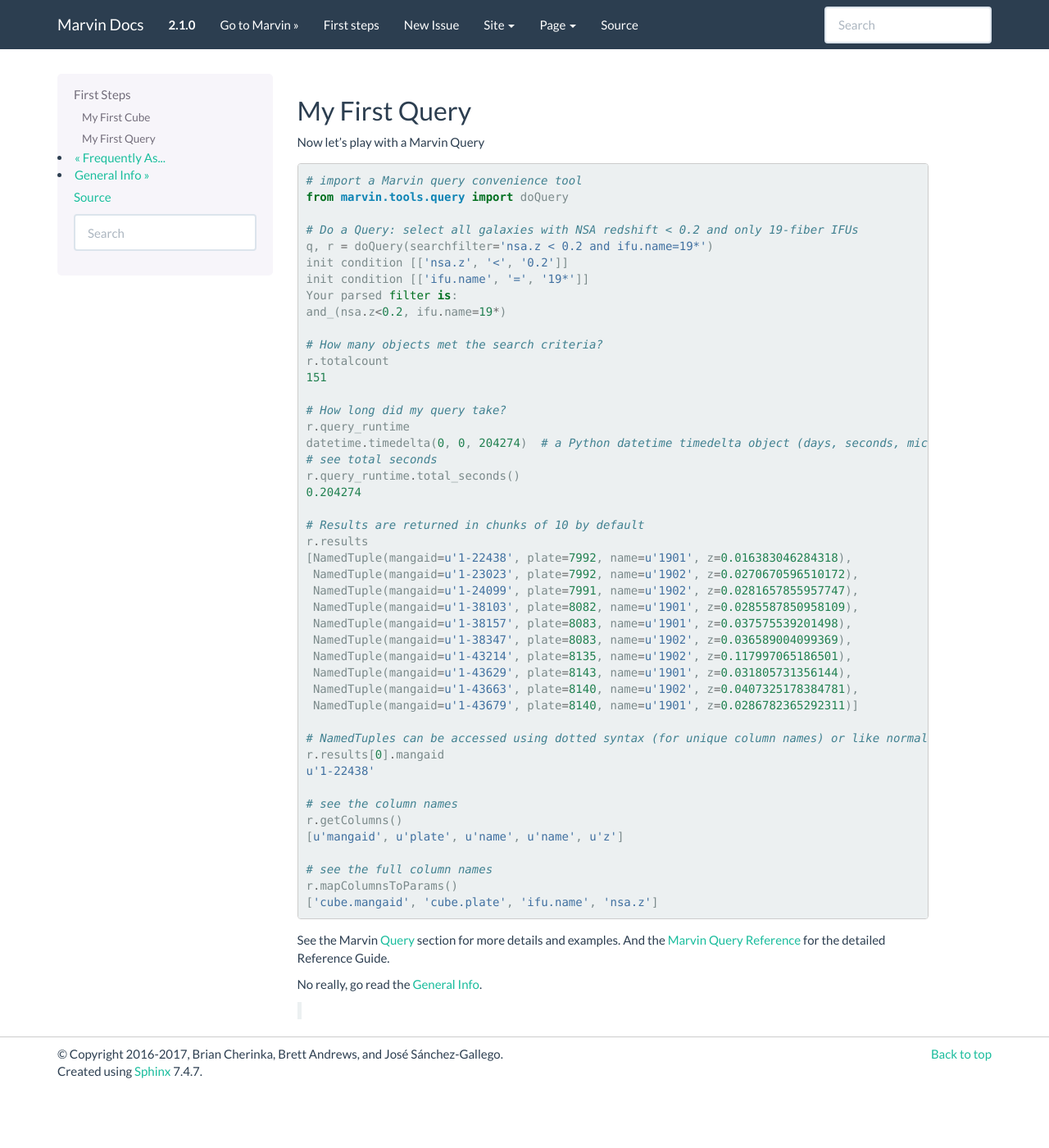
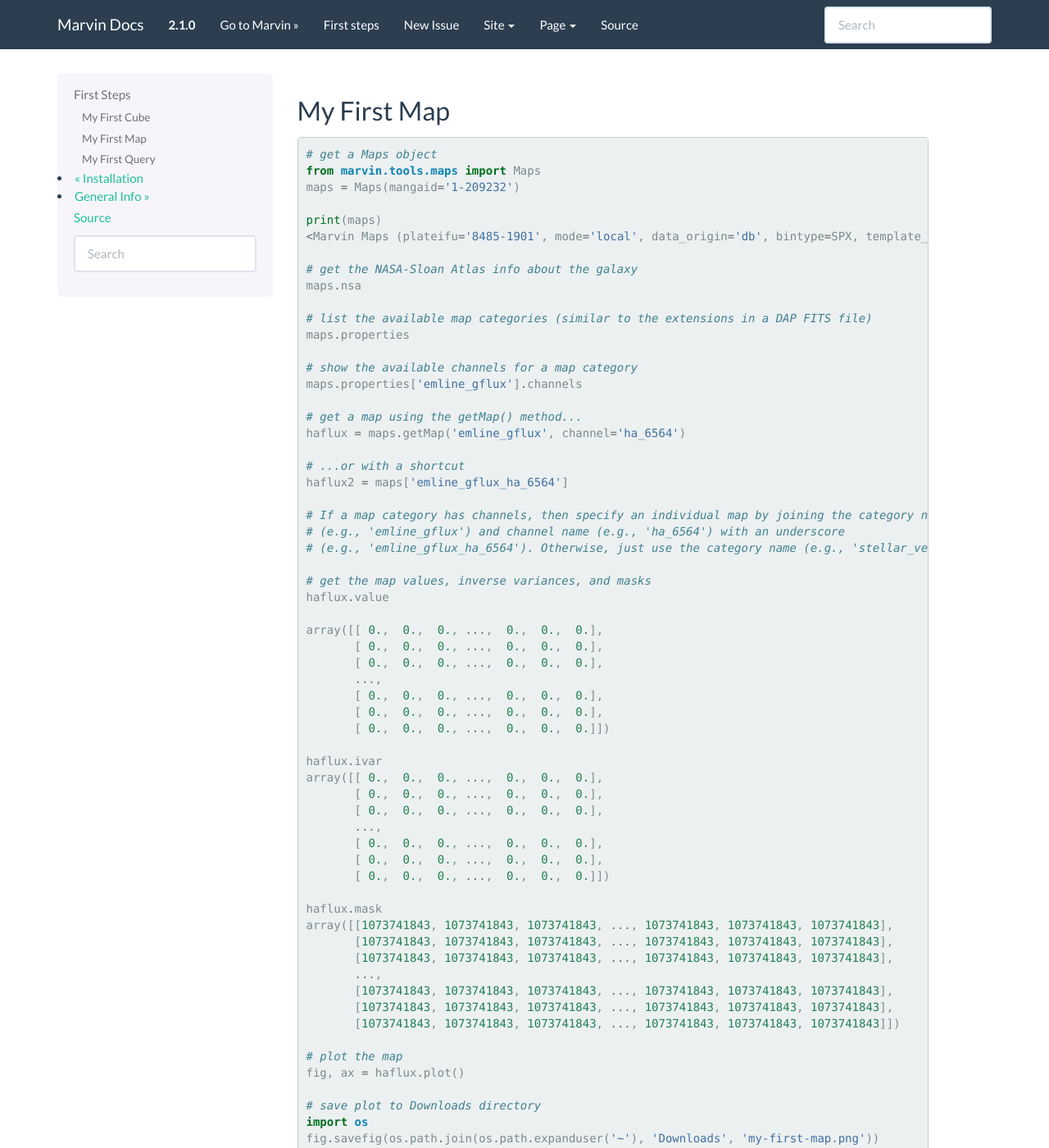
Before and after one commit to sdss/marvin, a Sphinx documentation site: the page built from docs/sphinx/first-steps.rst, in a window 1280 px wide and 1400 px high, scrolled down 1754 px. Shown: the whole window at 82% size. Built offline with Sphinx 7.4.7, drawn with Linux system fonts in a browser that asks for light colours; pages that are not in the unit, such as notebooks, are missing from menus; the version number is read from the project's files by our own code; before the commit the page ends 3082 px from its top, so only the background shows below that; some of the changed text lies outside the part shown.

Commit message:
adds My First Map to First Steps docs

```diff
--- a/docs/sphinx/first-steps.rst
+++ b/docs/sphinx/first-steps.rst
@@ -73,7 +73,7 @@
     ('DRP3QUAL', 1L, None)
 
     # get a Spaxel and show its wavelength and flux arrays
-    spax = cc[10,10]
+    spax = cc[10, 10]
 
     spax
     <Marvin Spaxel (x=10, y=10)>
@@ -92,11 +92,96 @@
     # save plot to Downloads directory
     import os
     import matplotlib.pyplot as plt
-    plt.savefig(os.getenv('HOME') + '/Downloads/my-first-spectrum.png')
+    plt.savefig(os.path.join(os.path.expanduser('~'), 'Downloads', 'my-first-spectrum.png'))
 
 See the Marvin :ref:`marvin-tools` section for more details and examples.  And the :ref:`marvin-tools-ref` for the detailed Reference Guide.
 
 Did you read :ref:`marvin-general` yet?  Do that now!
+
+
+|
+
+.. _marvin-firststep-map:
+
+My First Map
+------------
+
+
+.. code-block:: python
+
+    # get a Maps object
+    from marvin.tools.maps import Maps
+    maps = Maps(mangaid='1-209232')
+
+    print(maps)
+    <Marvin Maps (plateifu='8485-1901', mode='local', data_origin='db', bintype=SPX, template_kin=GAU-MILESHC)>
+
+    # get the NASA-Sloan Atlas info about the galaxy
+    maps.nsa
+
+    # list the available map categories (similar to the extensions in a DAP FITS file)
+    maps.properties
+
+    # show the available channels for a map category
+    maps.properties['emline_gflux'].channels
+
+    # get a map using the getMap() method...
+    haflux = maps.getMap('emline_gflux', channel='ha_6564')
+
+    # ...or with a shortcut
+    haflux2 = maps['emline_gflux_ha_6564']
+
+    # If a map category has channels, then specify an individual map by joining the category name
+    # (e.g., 'emline_gflux') and channel name (e.g., 'ha_6564') with an underscore
+    # (e.g., 'emline_gflux_ha_6564'). Otherwise, just use the category name (e.g., 'stellar_vel').
+
+    # get the map values, inverse variances, and masks
+    haflux.value
+
+    array([[ 0.,  0.,  0., ...,  0.,  0.,  0.],
+           [ 0.,  0.,  0., ...,  0.,  0.,  0.],
+           [ 0.,  0.,  0., ...,  0.,  0.,  0.],
+           ...,
+           [ 0.,  0.,  0., ...,  0.,  0.,  0.],
+           [ 0.,  0.,  0., ...,  0.,  0.,  0.],
+           [ 0.,  0.,  0., ...,  0.,  0.,  0.]])
+
+    haflux.ivar
+    array([[ 0.,  0.,  0., ...,  0.,  0.,  0.],
+           [ 0.,  0.,  0., ...,  0.,  0.,  0.],
+           [ 0.,  0.,  0., ...,  0.,  0.,  0.],
+           ...,
+           [ 0.,  0.,  0., ...,  0.,  0.,  0.],
+           [ 0.,  0.,  0., ...,  0.,  0.,  0.],
+           [ 0.,  0.,  0., ...,  0.,  0.,  0.]])
+
+    haflux.mask
+    array([[1073741843, 1073741843, 1073741843, ..., 1073741843, 1073741843, 1073741843],
+           [1073741843, 1073741843, 1073741843, ..., 1073741843, 1073741843, 1073741843],
+           [1073741843, 1073741843, 1073741843, ..., 1073741843, 1073741843, 1073741843],
+           ...,
+           [1073741843, 1073741843, 1073741843, ..., 1073741843, 1073741843, 1073741843],
+           [1073741843, 1073741843, 1073741843, ..., 1073741843, 1073741843, 1073741843],
+           [1073741843, 1073741843, 1073741843, ..., 1073741843, 1073741843, 1073741843]])
+
+    # plot the map
+    fig, ax = haflux.plot()
+
+    # save plot to Downloads directory
+    import os
+    fig.savefig(os.path.join(os.path.expanduser('~'), 'Downloads', 'my-first-map.png'))
+
+    # get the central spaxel with getSpaxel()...
+    spax = maps.getSpaxel(x=0, y=0)
+
+    # ...or with a shortcut (defaults to xyorig=lower, whereas getSpaxel() defaults to xyorig='center')
+    spax2 = maps[17, 17]
+
+    # show the DAP properties
+    spax.properties
+
+
+For more info about maps and the DAP products, check out the DAP Getting Started pages for `MPL-4 <https://trac.sdss.org/wiki/MANGA/TRM/TRM_MPL-4/dap/GettingStarted>`_ and `MPL-5 <https://trac.sdss.org/wiki/MANGA/TRM/TRM_MPL-5/dap/GettingStarted>`_.
 
 
 |
--- a/docs/sphinx/index.rst
+++ b/docs/sphinx/index.rst
@@ -52,9 +52,9 @@
 
    overview
    installation
-   Frequently Asked Questions <faq>
    first-steps
    general
+   Frequently Asked Questions <faq>
    tools/visual-guide
 
 |
--- a/docs/sphinx/known-issues.rst
+++ b/docs/sphinx/known-issues.rst
@@ -82,7 +82,6 @@
 Technical Reference Manual
 ''''''''''''''''''''''''''
 
-* `Active Dev <https://trac.sdss.org/wiki/MANGA/TRM/TRM_ActiveDev/knownissues>`_
 * `MPL-5 <https://trac.sdss.org/wiki/MANGA/TRM/TRM_MPL-5/knownissues>`_
 * `MPL-4 <https://trac.sdss.org/wiki/MANGA/TRM/TRM_MPL-4/knownissues>`_
 
```
Also changed, not shown: docs/sphinx/tutorials/query-examples.rst (+12 -3 lines), 1 other file.
